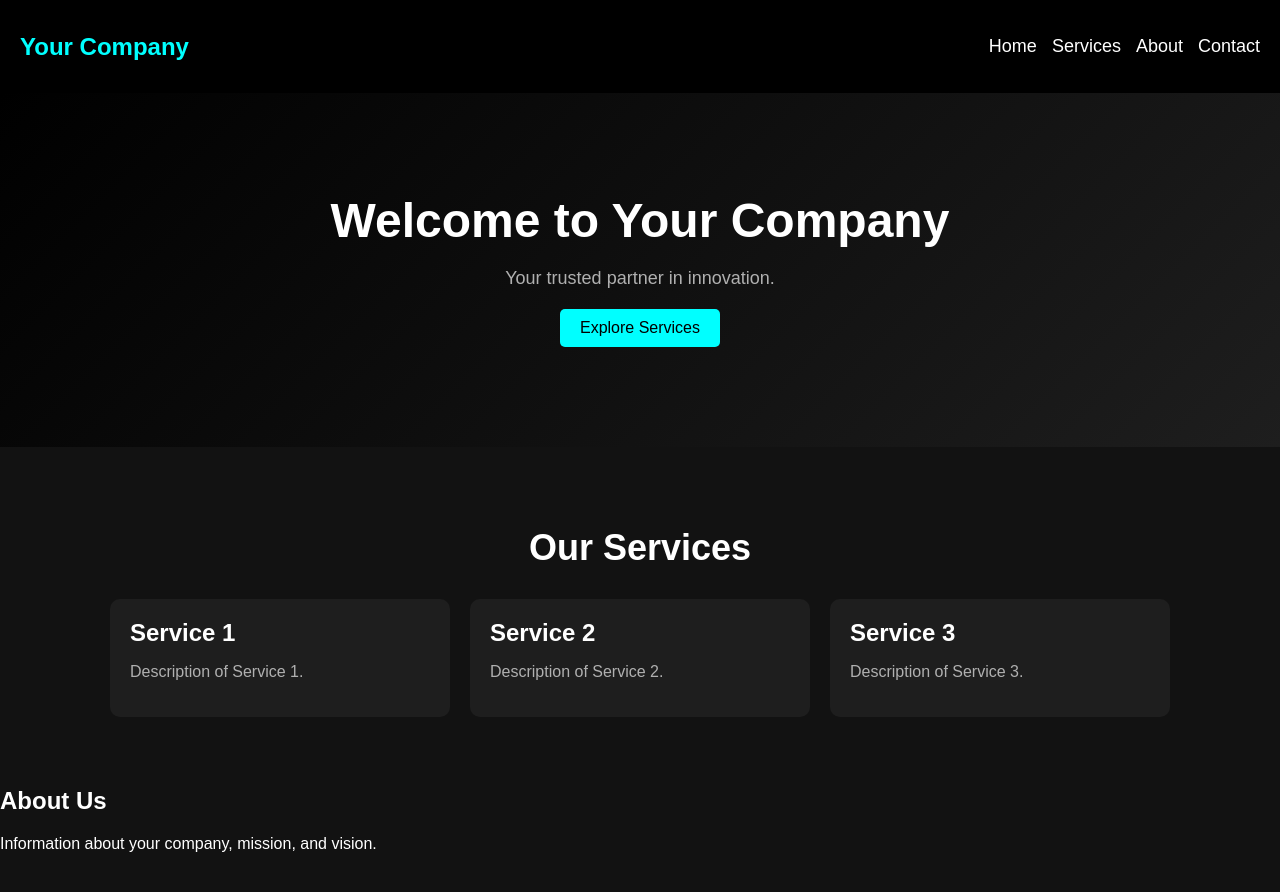
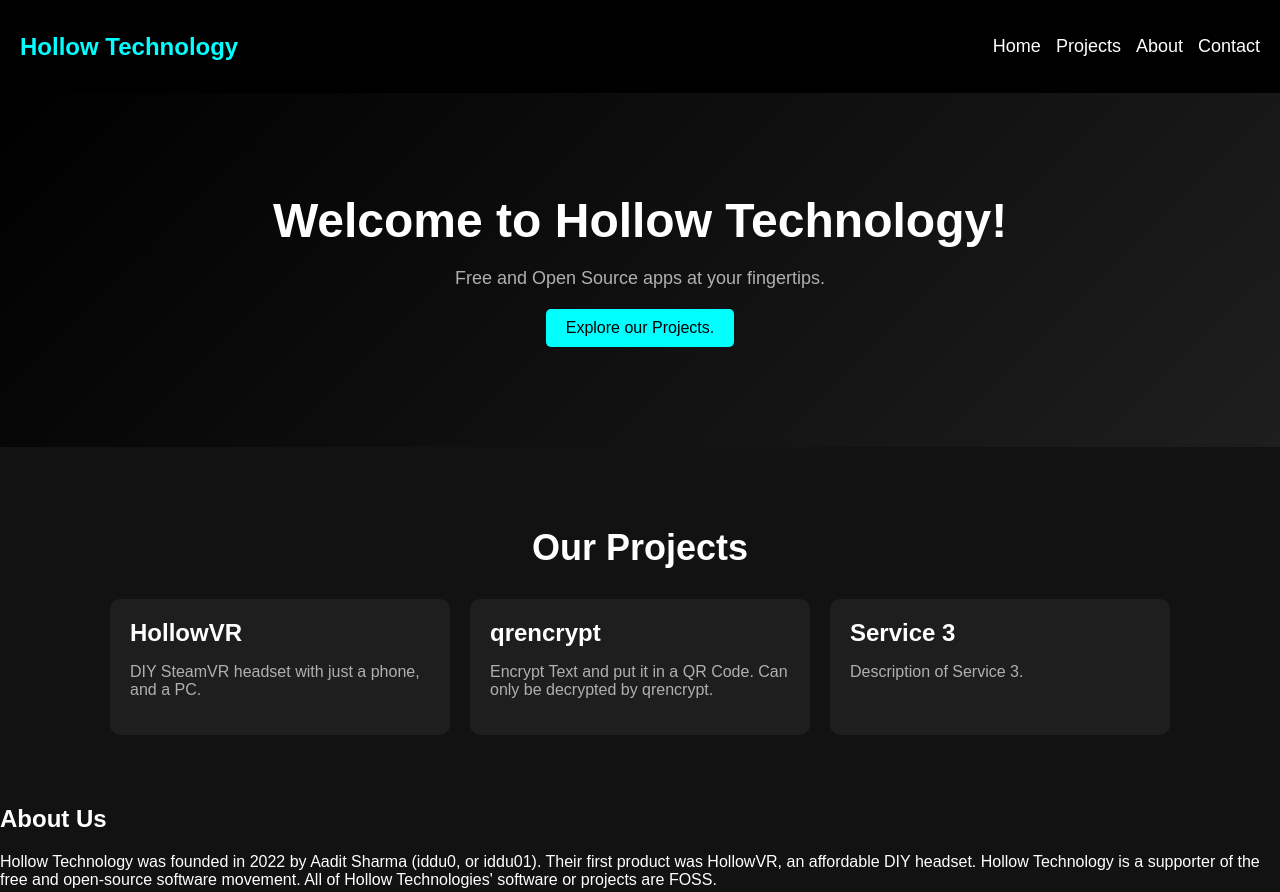
Before and after one commit to HollowTechnology/hollowtechnology.github.io, a plain HTML site: page index.html in a window 1280 px wide. Shown: the top 892 px of the page. Drawn offline with Linux system fonts and the light colour scheme.

Commit message:
Update index.html

```diff
--- a/index.html
+++ b/index.html
@@ -3,16 +3,16 @@
 <head>
   <meta charset="UTF-8">
   <meta name="viewport" content="width=device-width, initial-scale=1.0">
-  <title>Your Company</title>
+  <title>Hollow Technology</title>
   <link rel="stylesheet" href="styles.css">
 </head>
 <body>
   <header>
-    <div class="logo">Your Company</div>
+    <div class="logo">Hollow Technology</div>
     <nav>
       <ul>
         <li><a href="#home">Home</a></li>
-        <li><a href="#services">Services</a></li>
+        <li><a href="#services">Projects</a></li>
         <li><a href="#about">About</a></li>
         <li><a href="#contact">Contact</a></li>
       </ul>
@@ -20,21 +20,21 @@
   </header>
 
   <section id="home" class="hero">
-    <h1>Welcome to Your Company</h1>
-    <p>Your trusted partner in innovation.</p>
-    <a href="#services" class="cta">Explore Services</a>
+    <h1>Welcome to Hollow Technology!</h1>
+    <p>Free and Open Source apps at your fingertips.</p>
+    <a href="#services" class="cta">Explore our Projects.</a>
   </section>
 
   <section id="services">
-    <h2>Our Services</h2>
+    <h2>Our Projects</h2>
     <div class="service-cards">
       <div class="card">
-        <h3>Service 1</h3>
-        <p>Description of Service 1.</p>
+        <h3>HollowVR</h3>
+        <p>DIY SteamVR headset with just a phone, and a PC.</p>
       </div>
       <div class="card">
-        <h3>Service 2</h3>
-        <p>Description of Service 2.</p>
+        <h3>qrencrypt</h3>
+        <p>Encrypt Text and put it in a QR Code. Can only be decrypted by qrencrypt.</p>
       </div>
       <div class="card">
         <h3>Service 3</h3>
@@ -47,7 +47,7 @@
     <div class="about-content">
       <div class="about-text">
         <h2>About Us</h2>
-        <p>Information about your company, mission, and vision.</p>
+        <p>Hollow Technology was founded in 2022 by Aadit Sharma (iddu0, or iddu01). Their first product was HollowVR, an affordable DIY headset. Hollow Technology is a supporter of the free and open-source software movement. All of Hollow Technologies' software or projects are FOSS.</p>
       </div>
     </div>
   </section>
```
